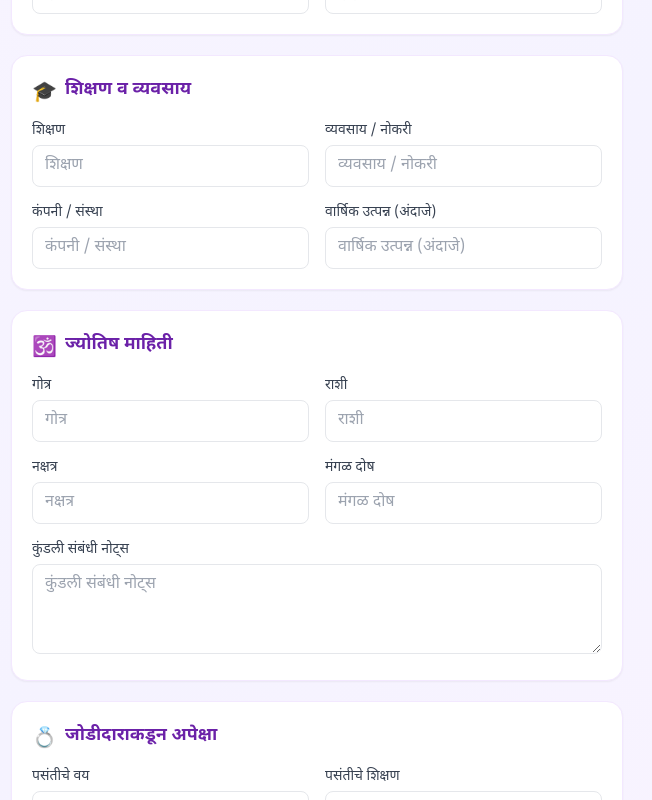
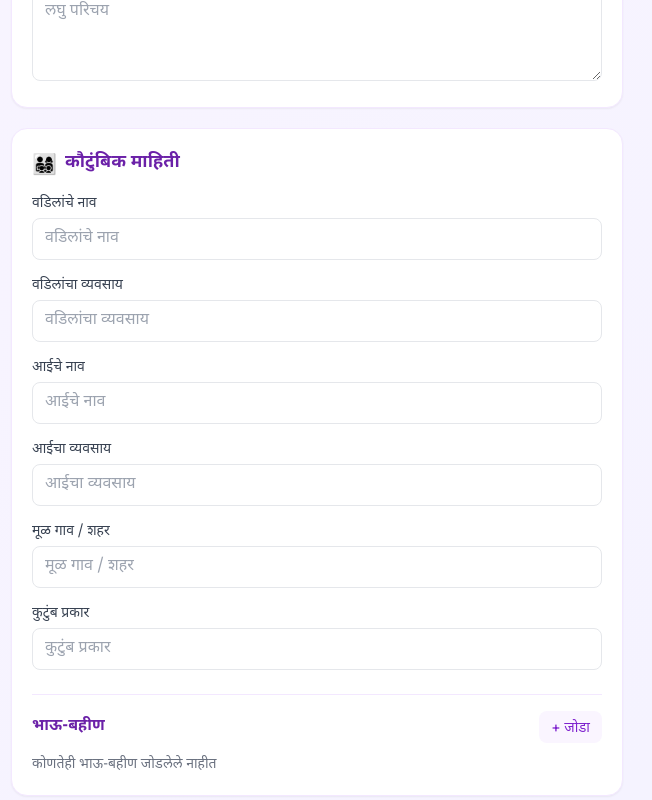
Before and after one commit to ElDorado9604/bio-data-maker, a React (Vite) app: page / in a window 1280 px wide. Shown: the part 1320-2120 px from the top of the page, without its empty margins (5-657 px from the left). Built offline with nearby package versions, Linux system fonts and the light colour scheme.

Commit message:
Update FormPanel: single-column fields + multi-sibling rows UI

```diff
--- a/src/components/FormPanel.jsx
+++ b/src/components/FormPanel.jsx
@@ -11,12 +11,22 @@ const sections = [
   { key: 'contact', icon: '📞' },
 ]
 
-export default function FormPanel({ lang, data, photo, setPhoto, updateField, updateSectionTitle }) {
+export default function FormPanel({
+  lang,
+  data,
+  photo,
+  setPhoto,
+  updateField,
+  updateSectionTitle,
+  addSibling,
+  updateSibling,
+  removeSibling,
+}) {
   return (
     <div className="space-y-5">
       <div className="bg-white rounded-2xl shadow-sm border border-purple-100 p-5">
         <h2 className="text-lg font-semibold text-primary-800 mb-3 font-devanagari">
-          {lang === 'mr' ? 'फोटो' : 'Photo'}
+          {lang === 'mr' ? 'फोटो (पर्यायी)' : 'Photo (Optional)'}
         </h2>
         <PhotoUpload photo={photo} setPhoto={setPhoto} lang={lang} />
       </div>
@@ -28,22 +38,27 @@ export default function FormPanel({ lang, data, photo, setPhoto, updateField, up
             <input
               type="text"
               value={data.sectionTitles[key][lang]}
-              onChange={(e) => updateSectionTitle(key, { ...data.sectionTitles[key], [lang]: e.target.value })}
+              onChange={(e) =>
+                updateSectionTitle(key, {
+                  ...data.sectionTitles[key],
+                  [lang]: e.target.value,
+                })
+              }
               className="text-lg font-semibold text-primary-800 bg-transparent border-b border-transparent hover:border-primary-200 focus:border-primary-400 outline-none w-full font-devanagari"
             />
           </div>
 
-          <div className="grid grid-cols-1 sm:grid-cols-2 gap-4">
-            {Object.keys(data[key]).map((field) => {
-              const isFullWidth = ['about', 'siblings', 'kundaliNotes', 'otherExpectations', 'address'].includes(field)
-              const label = labels[key][field]?.[lang] || field
+          <div className="space-y-4">
+            {Object.keys(data[key] || {}).map((field) => {
+              const isTextarea = ['about', 'kundaliNotes', 'otherExpectations', 'address'].includes(field)
+              const label = labels[key]?.[field]?.[lang] || field
 
               return (
-                <div key={field} className={isFullWidth ? 'sm:col-span-2' : ''}>
+                <div key={field}>
                   <label className="block text-sm font-medium text-gray-700 mb-1 font-devanagari">
                     {label}
                   </label>
-                  {isFullWidth ? (
+                  {isTextarea ? (
                     <textarea
                       rows={3}
                       value={data[key][field]}
@@ -64,6 +79,89 @@ export default function FormPanel({ lang, data, photo, setPhoto, updateField, up
               )
             })}
           </div>
+
+          {key === 'family' && (
+            <div className="mt-6 pt-4 border-t border-purple-100">
+              <div className="flex items-center justify-between mb-3">
+                <h3 className="text-base font-semibold text-primary-800 font-devanagari">
+                  {lang === 'mr' ? 'भाऊ-बहीण' : 'Siblings'}
+                </h3>
+                <button
+                  type="button"
+                  onClick={addSibling}
+                  className="px-3 py-1.5 text-sm bg-primary-50 text-primary-700 rounded-lg hover:bg-primary-100 transition font-medium"
+                >
+                  {lang === 'mr' ? '+ जोडा' : '+ Add'}
+                </button>
+              </div>
+
+              {(data.siblings || []).length === 0 && (
+                <p className="text-sm text-gray-500 font-devanagari">
+                  {lang === 'mr' ? 'कोणतेही भाऊ-बहीण जोडलेले नाहीत' : 'No siblings added yet'}
+                </p>
+              )}
+
+              <div className="space-y-4">
+                {(data.siblings || []).map((sib, index) => (
+                  <div
+                    key={index}
+                    className="p-3 bg-purple-50/50 rounded-xl border border-purple-100 space-y-3"
+                  >
+                    <div className="flex items-center justify-between">
+                      <span className="text-sm font-medium text-primary-700">
+                        {lang === 'mr' ? `भाऊ/बहीण ${index + 1}` : `Sibling ${index + 1}`}
+                      </span>
+                      <button
+                        type="button"
+                        onClick={() => removeSibling(index)}
+                        className="text-red-500 hover:text-red-700 text-sm"
+                      >
+                        {lang === 'mr' ? 'हटवा' : 'Remove'}
+                      </button>
+                    </div>
+                    <div className="space-y-3">
+                      <div>
+                        <label className="block text-xs font-medium text-gray-600 mb-1 font-devanagari">
+                          {labels.sibling.name[lang]}
+                        </label>
+                        <input
+                          type="text"
+                          value={sib.name}
+                          onChange={(e) => updateSibling(index, 'name', e.target.value)}
+                          className="w-full px-3 py-2 border border-gray-200 rounded-lg focus:ring-2 focus:ring-primary-300 outline-none text-sm font-devanagari"
+                          placeholder={labels.sibling.name[lang]}
+                        />
+                      </div>
+                      <div>
+                        <label className="block text-xs font-medium text-gray-600 mb-1 font-devanagari">
+                          {labels.sibling.relation[lang]}
+                        </label>
+                        <input
+                          type="text"
+                          value={sib.relation}
+                          onChange={(e) => updateSibling(index, 'relation', e.target.value)}
+                          className="w-full px-3 py-2 border border-gray-200 rounded-lg focus:ring-2 focus:ring-primary-300 outline-none text-sm font-devanagari"
+                          placeholder={lang === 'mr' ? 'उदा. मोठा भाऊ / धाकटी बहीण' : 'e.g. Elder Brother / Younger Sister'}
+                        />
+                      </div>
+                      <div>
+                        <label className="block text-xs font-medium text-gray-600 mb-1 font-devanagari">
+                          {labels.sibling.maritalStatus[lang]}
+                        </label>
+                        <input
+                          type="text"
+                          value={sib.maritalStatus}
+                          onChange={(e) => updateSibling(index, 'maritalStatus', e.target.value)}
+                          className="w-full px-3 py-2 border border-gray-200 rounded-lg focus:ring-2 focus:ring-primary-300 outline-none text-sm font-devanagari"
+                          placeholder={lang === 'mr' ? 'अविवाहित / विवाहित' : 'Unmarried / Married'}
+                        />
+                      </div>
+                    </div>
+                  </div>
+                ))}
+              </div>
+            </div>
+          )}
         </div>
       ))}
     </div>
```
